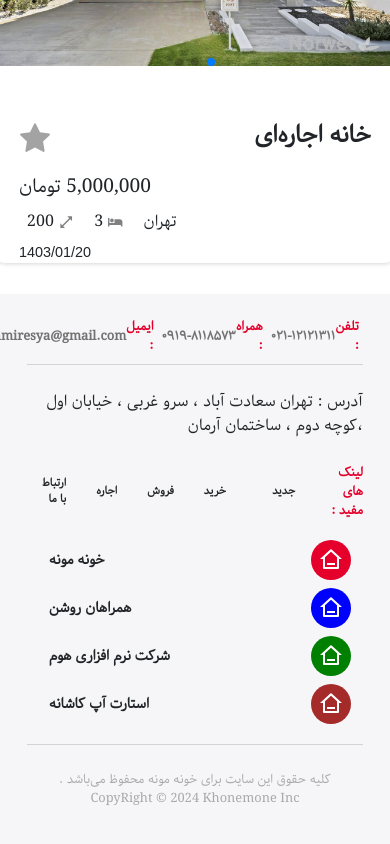
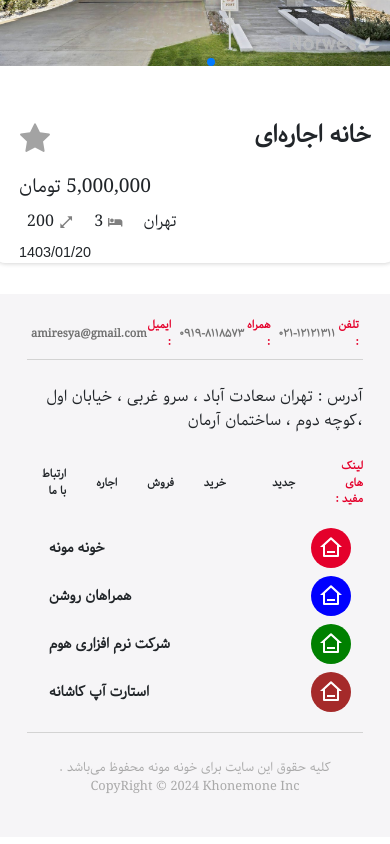
Before and after one commit to Amir-Yadavar/Home-mini, a Next.js app: page /homes in a window 390 px wide. Shown: the part 4214-5058 px from the top of the page. Built offline with nearby package versions, Linux system fonts and the light colour scheme; some icons are missing.

Commit message:
create connectUs page ..

```diff
--- a/components/Footer/Footer.jsx
+++ b/components/Footer/Footer.jsx
@@ -9,16 +9,16 @@ function Footer() {
       <div className="container">
         <div className="d-flex align-items-center justify-content-around  py-2">
           <div className="d-flex align-items-center mx-1">
-            <span className={styles.spanInfoColor}>تلفن : </span>
-            <span className={styles.spanInfo}>۰۲۱-۱۲۱۲۱۳۱۱</span>
+            <span className="spanInfoColor">تلفن : </span>
+            <span className="spanInfo">۰۲۱-۱۲۱۲۱۳۱۱</span>
           </div>
           <div className="d-flex align-items-center mx-1">
-            <span className={styles.spanInfoColor}>همراه : </span>
-            <span className={styles.spanInfo}>۰۹۱۹-۸۱۱۸۵۷۳</span>
+            <span className="spanInfoColor">همراه : </span>
+            <span className="spanInfo">۰۹۱۹-۸۱۱۸۵۷۳</span>
           </div>
           <div className="d-flex align-items-center mx-1">
-            <span className={styles.spanInfoColor}>ایمیل : </span>
-            <span className={styles.spanInfo}>amiresya@gmail.com</span>
+            <span className="spanInfoColor">ایمیل : </span>
+            <span className="spanInfo">amiresya@gmail.com</span>
           </div>
         </div>
 
@@ -28,7 +28,7 @@ function Footer() {
         </p>
 
         <div className="d-flex align-items-center">
-          <span className={styles.spanInfoColor}>لینک های مفید :</span>
+          <span className="spanInfoColor">لینک های مفید :</span>
           {/* nav menu item */}
           <nav className="flexaround">
             <Link href="/homes" className={styles.navItems}>
--- a/components/Navbar/Navbar.js
+++ b/components/Navbar/Navbar.js
@@ -55,7 +55,7 @@ function Navbar() {
 
             {/* nav menu item */}
             <nav className="d-none d-md-flex flexaround">
-              <Link href="/homes" className={styles.navItems}>
+              <Link href={"/homes"} className={styles.navItems}>
                 <span className="p-3">جدید</span>
               </Link>
               <Link href="" className={styles.navItems}>
@@ -67,7 +67,7 @@ function Navbar() {
               <Link href={""} className={styles.navItems}>
                 <span>اجاره</span>
               </Link>
-              <Link href={""} className={styles.navItems}>
+              <Link href={"/connectUs"} className={styles.navItems}>
                 <span>ارتباط با ما</span>
               </Link>
             </nav>
@@ -96,7 +96,7 @@ function Navbar() {
             }`}
         >
           <div className={styles.navMobile}>
-            <Link href="/homes" className={styles.navItems}>
+            <Link href={"/homes"} className={styles.navItems}>
               <span className="p-3">جدید</span>
             </Link>
             <Link href="" className={styles.navItems}>
@@ -108,7 +108,7 @@ function Navbar() {
             <Link href={""} className={styles.navItems}>
               <span className="p-3">اجاره</span>
             </Link>
-            <Link href={""} className={styles.navItems}>
+            <Link href={"/connectUs"} className={styles.navItems}>
               <span className="p-3">ارتباط با ما</span>
             </Link>
           </div>
--- a/styles/Footer.module.css
+++ b/styles/Footer.module.css
@@ -9,17 +9,6 @@
   margin-bottom: 0;
 }
 
-.spanInfo {
-  font-size: 0.9rem;
-  font-weight: 700;
-  color: rgb(114, 114, 114);
-}
-
-.spanInfoColor {
-  color: #e4002b;
-  font-size: 0.9rem;
-  font-weight: 700;
-}
 
 .navItems {
   font-family: gandom;
@@ -59,10 +48,10 @@
 
 @media screen and (max-width: 575px) {
   .spanInfo {
-    font-size: 0.8rem;
+    font-size: 0.7rem;
   }
   .spanInfoColor {
-    font-size: 0.8rem;
+    font-size: 0.7rem;
   }
 
   .navItems {
--- /dev/null
+++ b/styles/connectUs.module.css
@@ -0,0 +1,53 @@
+.container {
+  padding: 20px;
+  margin: 5px;
+  border-radius: 10px;
+  background-color: #d3d3d382;
+}
+
+.figure {
+  margin-bottom: 0;
+  border-radius: 10px;
+}
+
+.figure > img {
+  border-radius: 10px;
+}
+
+.title {
+  font-size: 1.7rem;
+  font-weight: bold;
+  padding: 20px 0;
+}
+
+.paragraph {
+  font-size: 0.9rem;
+  margin-bottom: 30px;
+}
+
+.form {
+  display: flex;
+  flex-direction: column;
+  width: 350px;
+}
+.input {
+  padding: 10px;
+  border: none;
+  outline: none;
+  border-radius: 10px;
+  margin: 10px 0;
+  transition: 0.5s all;
+}
+
+.input:focus {
+  border: 1px solid lightcoral;
+}
+
+.button {
+  padding: 10px;
+  border: none;
+  outline: none;
+  background-color: #e4022b;
+  color: white;
+  border-radius: 10px;
+}
--- a/styles/globals.css
+++ b/styles/globals.css
@@ -127,3 +127,46 @@ a {
 .logoColorBrown {
   background-color: brown !important;
 }
+
+.spanInfo {
+  font-size: 0.9rem;
+  font-weight: 700;
+  color: rgb(114, 114, 114);
+}
+
+.spanInfoColor {
+  color: #e4002b;
+  font-size: 0.9rem;
+  font-weight: 700;
+}
+
+.address {
+  padding: 25px 0;
+  border-top: 1px solid lightgray;
+  margin-bottom: 0;
+  text-align: center;
+}
+
+input::-webkit-outer-spin-button,
+input::-webkit-inner-spin-button {
+  -webkit-appearance: none;
+  margin: 0;
+}
+
+/* Firefox */
+input[type="number"] {
+  -moz-appearance: textfield;
+}
+
+@media screen and (max-width: 575px) {
+  .spanInfo {
+    font-size: 0.7rem;
+  }
+  .spanInfoColor {
+    font-size: 0.7rem;
+  }
+
+  .navItems {
+    font-size: 0.6rem;
+  }
+}
```
Also changed, not shown: pages/connectUs/index.js (added, +53 -0 lines), 1 other file (tests, documents, lock files or other folders).
